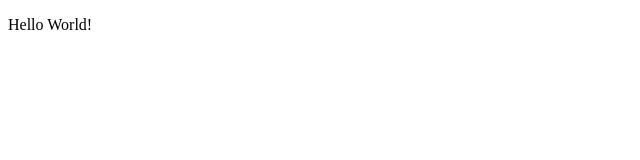
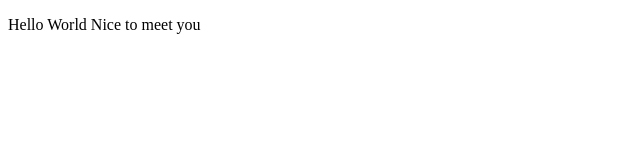
Before and after one commit to dq2024/denizwebsite, a plain HTML site: page index.html in a window 1280 px wide. Shown: the whole page, without its empty margins (0-640 px from the left). Drawn offline with Linux system fonts and the light colour scheme.

Commit message:
Update index.html

```diff
--- a/index.html
+++ b/index.html
@@ -4,6 +4,6 @@
         <title>Deniz's Website</title>
     </head>
     <body>
-        <p>Hello World!</p>
+        <p>Hello World Nice to meet you</p>
     </body>
 </html>
```
